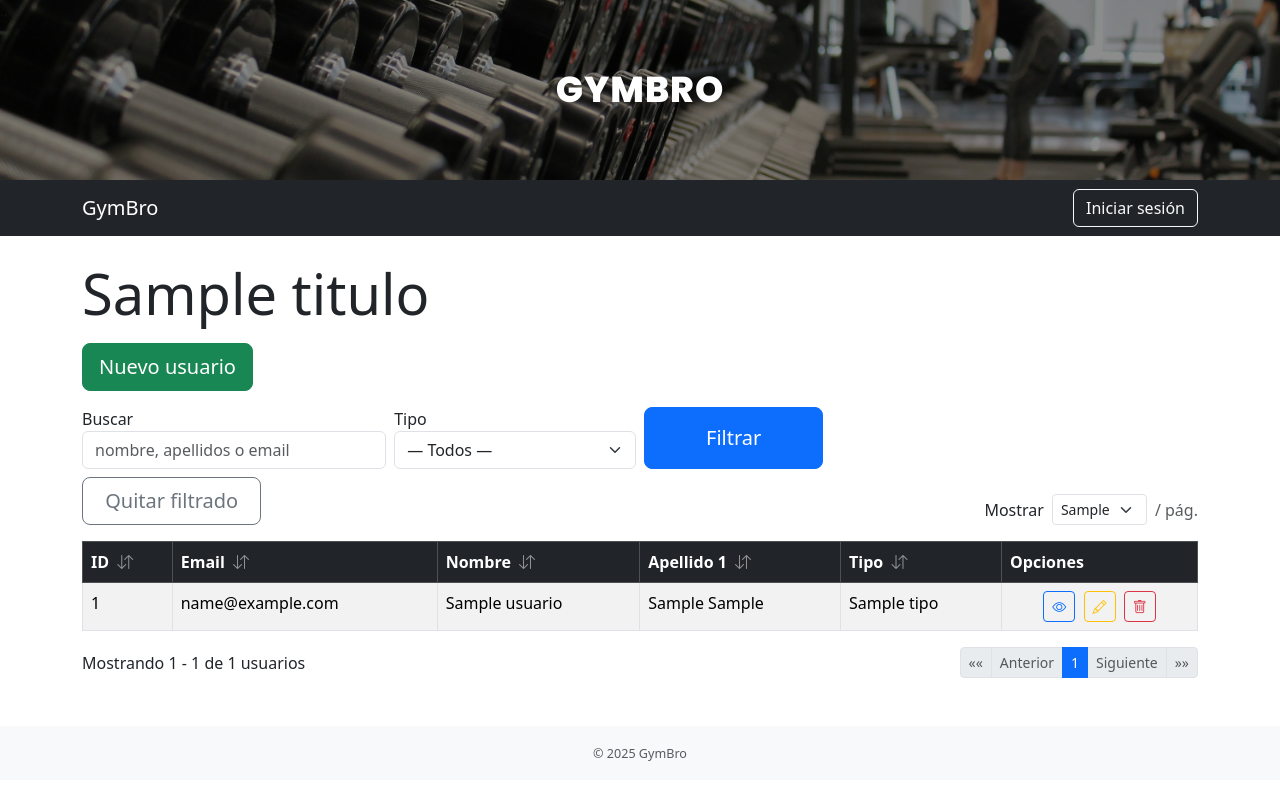
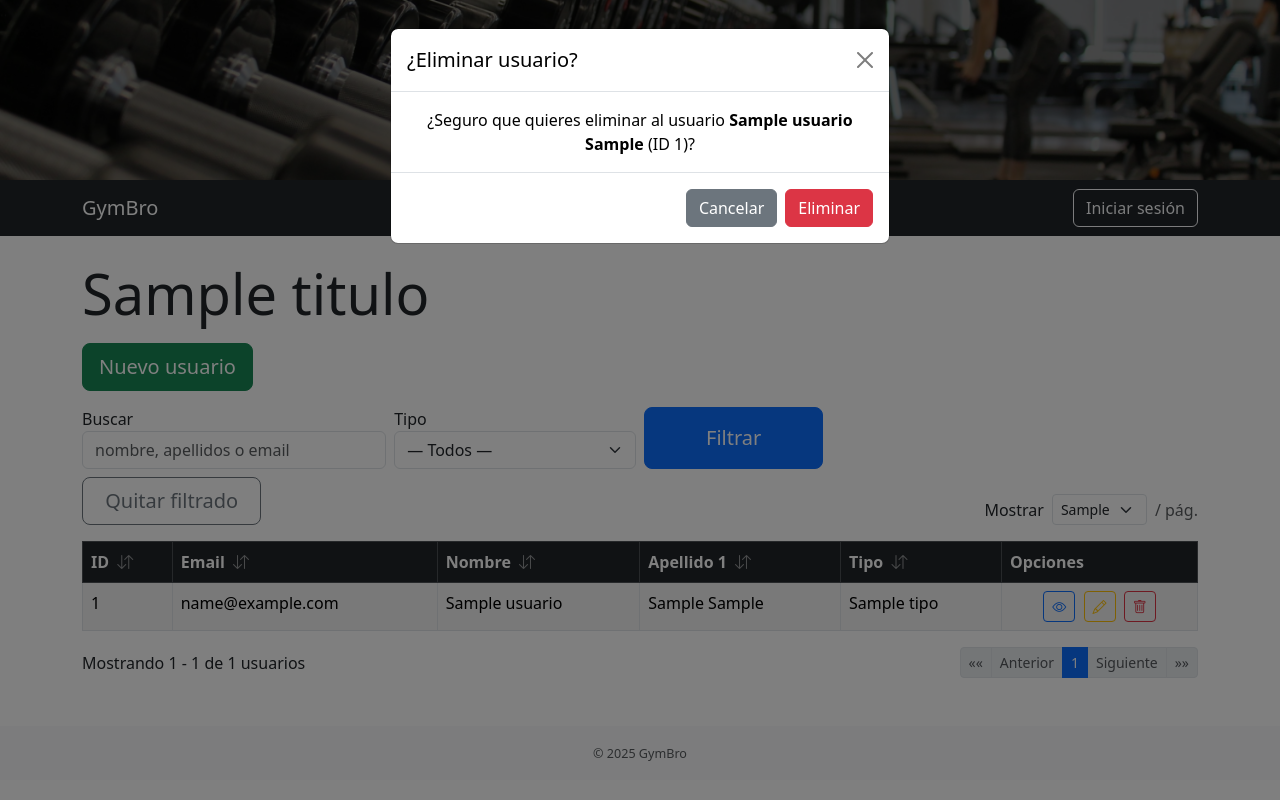
Before and after one commit to Guillemat09/gymbro, a Symfony app: template templates/usuario/index.html.twig in a window 1280 px wide, after a click on "Eliminar". Run offline with Twig, Linux system fonts and the light colour scheme; the template is opened without the code that fills it: most values are stand-ins (such as "Sample title", 1, 10 or a date in 2020); some libraries are stand-ins or nearby versions.

Commit message:
revision errores admin usuarios ok

```diff
--- a/templates/usuario/index.html.twig
+++ b/templates/usuario/index.html.twig
@@ -128,8 +128,30 @@
                     <td class="text-center">
                         <a href="{{ path('usuario_visualizar', {'id': usuario.id}) }}" class="btn btn-outline-primary btn-sm me-1" title="Visualizar"><i class="bi bi-eye"></i></a>
                         <a href="{{ path('usuario_editar', {'id': usuario.id}) }}" class="btn btn-outline-warning btn-sm me-1" title="Editar"><i class="bi bi-pencil"></i></a>
-                        <button type="button" class="btn btn-outline-danger btn-sm" data-bs-toggle="modal" data-bs-target="#modalEliminarUsuario{{ usuario.id }}" title="Eliminar"><i class="bi bi-trash"></i></button>
-                        {# modal... #}
+                        <button type="button" class="btn btn-outline-danger btn-sm" data-bs-toggle="modal" data-bs-target="#modalEliminarUsuario{{ usuario.id }}" title="Eliminar">
+                            <i class="bi bi-trash"></i>
+                        </button>
+
+                        {# Modal de confirmación #}
+                        <div class="modal fade" id="modalEliminarUsuario{{ usuario.id }}" tabindex="-1" aria-labelledby="modalLabelEliminarUsuario{{ usuario.id }}" aria-hidden="true">
+                            <div class="modal-dialog">
+                                <div class="modal-content">
+                                    <form method="post" action="{{ path('usuario_eliminar', {'id': usuario.id}) }}">
+                                        <div class="modal-header">
+                                            <h5 class="modal-title" id="modalLabelEliminarUsuario{{ usuario.id }}">¿Eliminar usuario?</h5>
+                                            <button type="button" class="btn-close" data-bs-dismiss="modal" aria-label="Cerrar"></button>
+                                        </div>
+                                        <div class="modal-body">
+                                            ¿Seguro que quieres eliminar al usuario <strong>{{ usuario.nombre }} {{ usuario.apellido1 }}</strong> (ID {{ usuario.id }})?
+                                        </div>
+                                        <div class="modal-footer">
+                                            <button type="button" class="btn btn-secondary" data-bs-dismiss="modal">Cancelar</button>
+                                            <button type="submit" class="btn btn-danger">Eliminar</button>
+                                        </div>
+                                    </form>
+                                </div>
+                            </div>
+                        </div>
                     </td>
                 </tr>
             {% else %}
```
